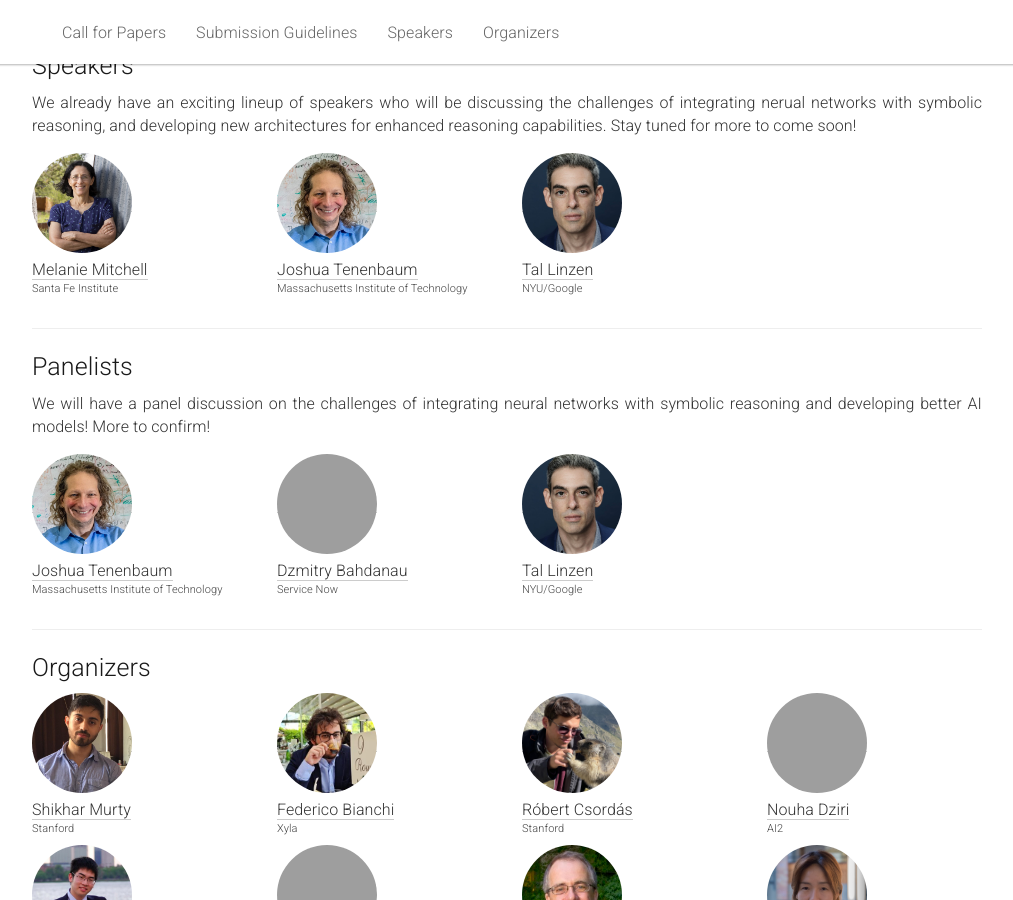
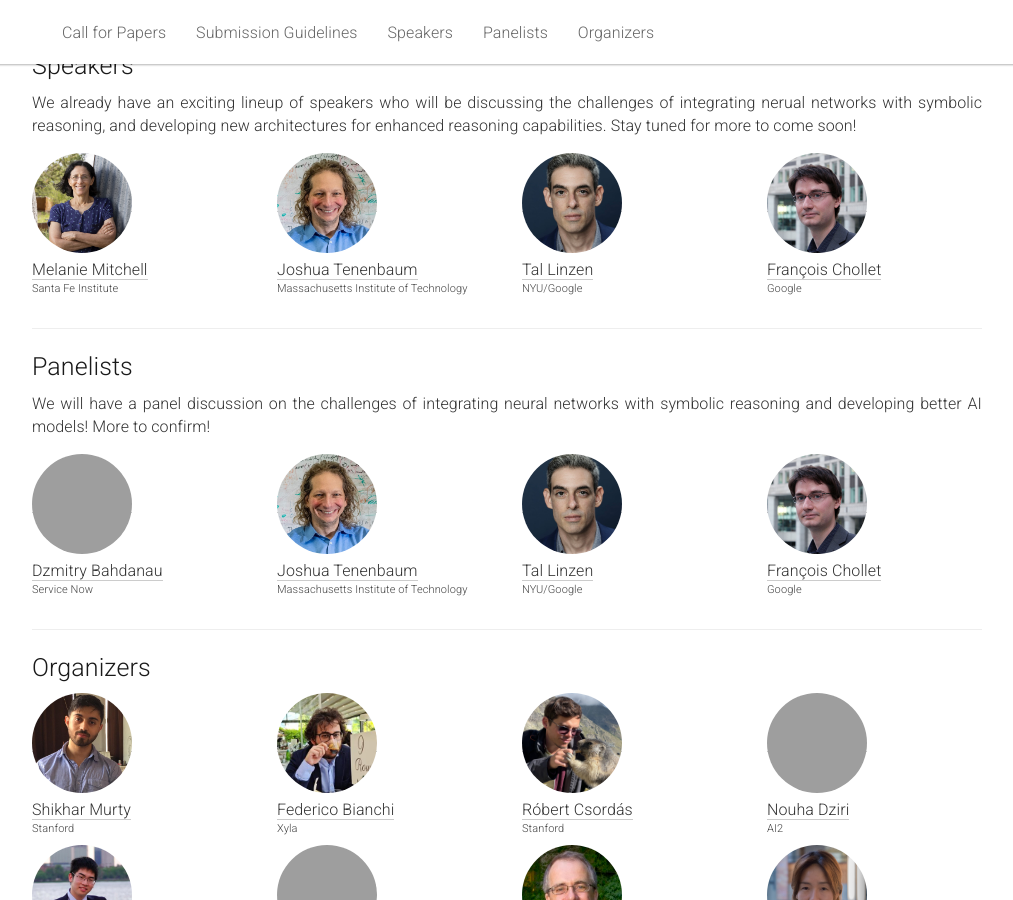
Before and after one commit to s2r-at-scale-workshop/s2r-at-scale-workshop.github.io, a Jekyll site: the page built from _pages/home.md, in a window 1280 px wide and 900 px high, scrolled down 1191 px, cut to the strip 0-900 px from the top of the window. Shown: the whole strip, without its empty margins (133-1146 px from the left). Built offline with Jekyll 4.4.1, drawn with Linux system fonts in a browser that asks for light colours; grey boxes are pictures that could not be loaded.

Commit message:
Update speakers/panelists

```diff
--- a/_includes/header.html
+++ b/_includes/header.html
@@ -19,6 +19,7 @@
         <li><a class="nav-link" href="#cfp">Call for Papers </a></li>
         <li><a class="nav-link" href="#guidelines">Submission Guidelines</a></li>
         <li><a class="nav-link" href="#speakers">Speakers</a></li>
+        <li><a class="nav-link" href="#panelists">Panelists</a></li>
         <li><a class="nav-link" href="#organizers">Organizers</a></li>
         <!--li><a href="#dates">Important Dates</a></li-->
         <!--li><a href="#intro">Introduction</a></li-->
--- a/_pages/home.md
+++ b/_pages/home.md
@@ -135,6 +135,15 @@ acknowledgements: ""
       <h6>NYU/Google</h6>
     </div>
   </div>
+  <div class="col-xs-6 col-lg-3">
+    <a href="https://fchollet.com/">
+      <img class="people-pic" src="{{ "/static/img/people/chollet.jpg" | prepend:site.baseurl }}">
+    </a>
+    <div class="people-name">
+      <a href="https://fchollet.com/">François Chollet</a>
+      <h6>Google</h6>
+    </div>
+  </div>
 </div>
 
 <hr />
@@ -157,21 +166,21 @@ acknowledgements: ""
 
 <div class="row">
   <div class="col-xs-6 col-lg-3">
+    <a href="https://rizar.github.io/">
+      <img class="people-pic" src="{{ "/static/img/people/db.png" | prepend:site.baseurl }}">
+    </a>
+    <div class="people-name">
+      <a href="https://rizar.github.io/">Dzmitry Bahdanau</a>
+      <h6>Service Now</h6>
+    </div>
+  </div>
+  <div class="col-xs-6 col-lg-3">
     <a href="https://cocosci.mit.edu/josh">
       <img class="people-pic" src="{{ "/static/img/people/jt.jpg" | prepend:site.baseurl }}">
     </a>
     <div class="people-name">
       <a href="https://cocosci.mit.edu/josh">Joshua Tenenbaum</a>
       <h6>Massachusetts Institute of Technology</h6>
-    </div>
-  </div>
-  <div class="col-xs-6 col-lg-3">
-    <a href="https://rizar.github.io/">
-      <img class="people-pic" src="{{ "/static/img/people/db.png" | prepend:site.baseurl }}">
-    </a>
-    <div class="people-name">
-      <a href="https://rizar.github.io/">Dzmitry Bahdanau</a>
-      <h6>Service Now</h6>
     </div>
   </div>
   <div class="col-xs-6 col-lg-3">
@@ -183,7 +192,15 @@ acknowledgements: ""
       <h6>NYU/Google</h6>
     </div>
   </div>
-
+  <div class="col-xs-6 col-lg-3">
+    <a href="https://fchollet.com/">
+      <img class="people-pic" src="{{ "/static/img/people/chollet.jpg" | prepend:site.baseurl }}">
+    </a>
+    <div class="people-name">
+      <a href="https://fchollet.com/">François Chollet</a>
+      <h6>Google</h6>
+    </div>
+  </div>
 </div>
 
 
@@ -273,7 +290,7 @@ acknowledgements: ""
 <hr />
 
 
-<br/>
+<!-- <br/>
 <center>
 <img width="500px" height="500px" src="{{ "/static/img/ai.webp" | prepend:site.baseurl }}">
-</center>
+</center> -->
```
Also changed, not shown: static/img/people/chollet.jpg (added).
